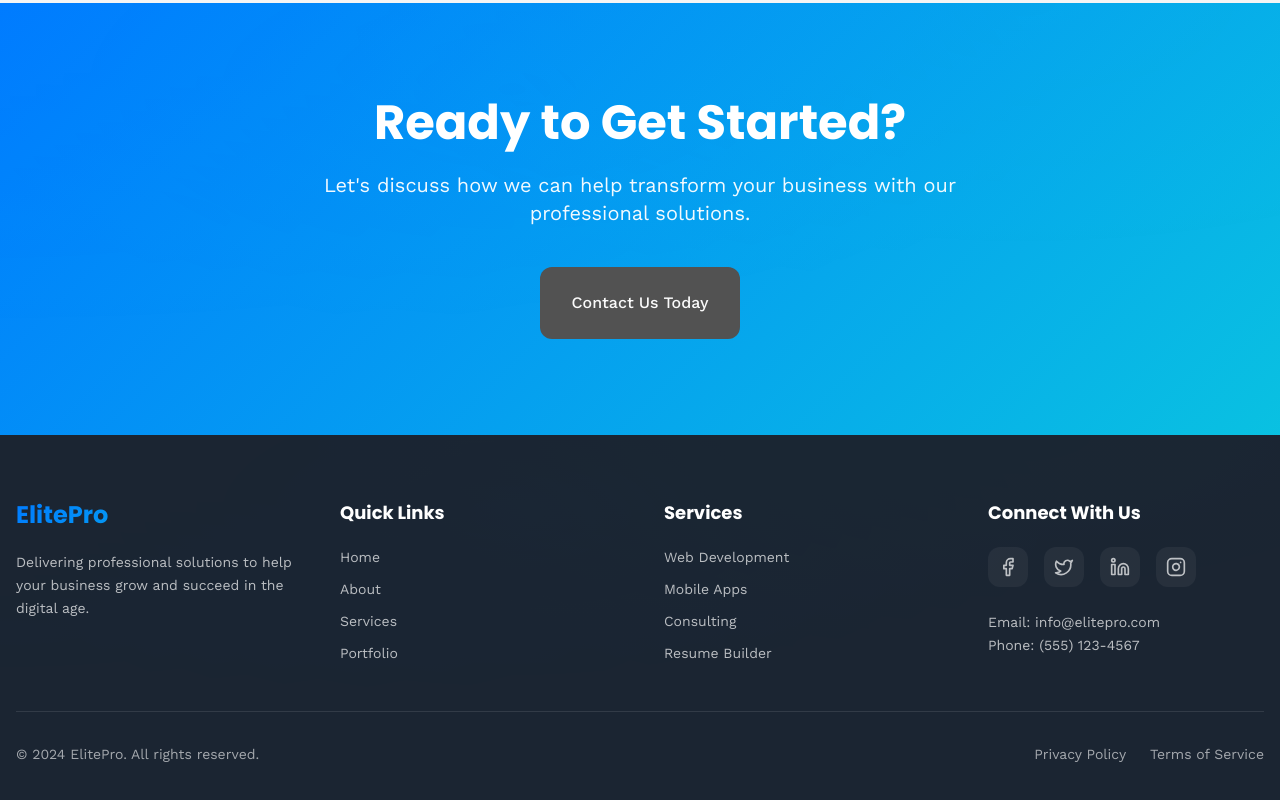
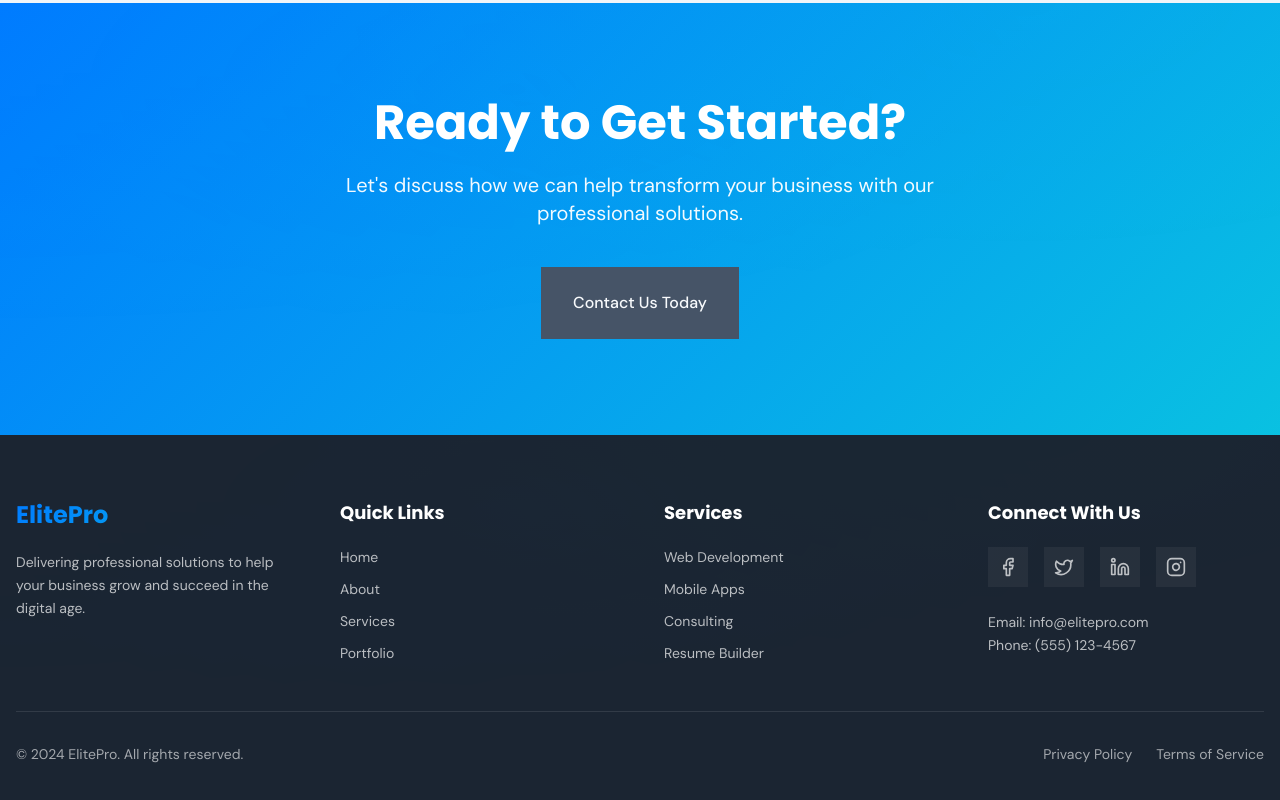
Before and after one commit to HusbanTech12/next-resume-wizard, a React (Vite) app: page / in a window 1280 px wide. Shown: the part 2536-3336 px from the top of the page. Built offline with nearby package versions, Linux system fonts and the light colour scheme; the HTML template or start-up script is replaced by a standard one.

Commit message:
Applied theme Obsidian
Applied theme in Lovable

```diff
--- a/src/index.css
+++ b/src/index.css
@@ -7,6 +7,8 @@
 @import url("https://fonts.googleapis.com/css2?family=Work+Sans:wght@400;500;600;700&display=swap");
 @import url("https://fonts.googleapis.com/css2?family=Lora:wght@400;500;600;700&display=swap");
 @import url("https://fonts.googleapis.com/css2?family=Inconsolata:wght@400;700&display=swap");
+@import url("https://fonts.googleapis.com/css2?family=DM+Sans:wght@400;500;600;700&display=swap");
+@import url("https://fonts.googleapis.com/css2?family=Crimson+Pro:wght@400;500;600;700&display=swap");
 @tailwind base;
 @tailwind components;
 @tailwind utilities;
@@ -17,35 +19,35 @@ All colors MUST be HSL.
 
 @layer base {
   :root {
-    --background: 0 0% 96%;
-    --foreground: 0 0% 9%;
+    --background: 209 40% 96%;
+    --foreground: 222 47% 11%;
 
-    --card: 0 0% 98%;
-    --card-foreground: 0 0% 9%;
+    --card: 210 40% 98%;
+    --card-foreground: 222 47% 11%;
 
-    --popover: 0 0% 89%;
-    --popover-foreground: 0 0% 9%;
+    --popover: 214 31% 91%;
+    --popover-foreground: 222 47% 11%;
 
-    --primary: 161 93% 30%;
-    --primary-foreground: 151 80% 95%;
+    --primary: 216 19% 26%;
+    --primary-foreground: 210 19% 98%;
 
-    --secondary: 0 0% 32%;
-    --secondary-foreground: 0 0% 98%;
+    --secondary: 215 19% 34%;
+    --secondary-foreground: 210 40% 98%;
 
-    --muted: 0 0% 63%;
-    --muted-foreground: 0 0% 9%;
+    --muted: 215 20% 65%;
+    --muted-foreground: 222 47% 11%;
 
-    --accent: 166 76% 96%;
-    --accent-foreground: 173 80% 40%;
+    --accent: 210 40% 98%;
+    --accent-foreground: 215 16% 46%;
 
     --destructive: 0 72% 50%;
     --destructive-foreground: 0 85% 97%;
 
-    --border: 0 0% 83%;
-    --input: 0 0% 83%;
-    --ring: 161 93% 30%;
+    --border: 212 26% 83%;
+    --input: 212 26% 83%;
+    --ring: 216 19% 26%;
 
-    --radius: 0.75rem;
+    --radius: 0rem;
 
     --navy: 213 30% 15%;
     --navy-light: 213 25% 25%;
@@ -60,22 +62,22 @@ All colors MUST be HSL.
     --shadow-glow-secondary: 0 0 24px hsl(189 92% 46% / 0.15);
     --transition-smooth: all 0.3s cubic-bezier(0.4, 0, 0.2, 1);
     --transition-bounce: all 0.4s cubic-bezier(0.68, -0.55, 0.265, 1.55);
-    --chart-1: 158 64% 51%;
-    --chart-2: 141 69% 58%;
-    --chart-3: 172 66% 50%;
-    --chart-4: 82 77% 55%;
-    --chart-5: 0 0% 45%;
-    --sidebar: 0 0% 98%;
-    --sidebar-foreground: 0 0% 9%;
-    --sidebar-primary: 161 93% 30%;
-    --sidebar-primary-foreground: 151 80% 95%;
-    --sidebar-accent: 0 0% 32%;
-    --sidebar-accent-foreground: 0 0% 98%;
-    --sidebar-border: 0 0% 83%;
-    --sidebar-ring: 161 93% 30%;
-    --font-sans: 'Work Sans', ui-sans-serif, system-ui, -apple-system, BlinkMacSystemFont, 'Segoe UI', Roboto, 'Helvetica Neue', Arial, 'Noto Sans', sans-serif;
-    --font-serif: 'Lora', ui-serif, Georgia, Cambria, 'Times New Roman', Times, serif;
-    --font-mono: 'Inconsolata', ui-monospace, SFMono-Regular, Menlo, Monaco, Consolas, 'Liberation Mono', 'Courier New', monospace;
+    --chart-1: 217 10% 64%;
+    --chart-2: 215 20% 65%;
+    --chart-3: 215 16% 46%;
+    --chart-4: 219 8% 46%;
+    --chart-5: 215 19% 34%;
+    --sidebar: 210 40% 98%;
+    --sidebar-foreground: 222 47% 11%;
+    --sidebar-primary: 216 19% 26%;
+    --sidebar-primary-foreground: 210 19% 98%;
+    --sidebar-accent: 215 19% 34%;
+    --sidebar-accent-foreground: 210 40% 98%;
+    --sidebar-border: 212 26% 83%;
+    --sidebar-ring: 216 19% 26%;
+    --font-sans: 'DM Sans', ui-sans-serif, system-ui, -apple-system, BlinkMacSystemFont, 'Segoe UI', Roboto, 'Helvetica Neue', Arial, 'Noto Sans', sans-serif;
+    --font-serif: 'Crimson Pro', ui-serif, Georgia, Cambria, 'Times New Roman', Times, serif;
+    --font-mono: 'SF Mono', ui-monospace, SFMono-Regular, Menlo, Monaco, Consolas, 'Liberation Mono', 'Courier New', monospace;
     --shadow-2xs: 0 1px 3px 0px hsl(0 0% 0% / 0.05);
     --shadow-xs: 0 1px 3px 0px hsl(0 0% 0% / 0.05);
     --shadow-sm: 0 1px 3px 0px hsl(0 0% 0% / 0.1), 0 1px 2px -1px hsl(0 0% 0% / 0.1);
@@ -89,33 +91,33 @@ All colors MUST be HSL.
   }
 
   .dark {
-    --background: 0 0% 9%;
-    --foreground: 0 0% 98%;
+    --background: 222 47% 11%;
+    --foreground: 210 40% 98%;
 
-    --card: 0 0% 14%;
-    --card-foreground: 0 0% 98%;
+    --card: 217 32% 17%;
+    --card-foreground: 210 40% 98%;
 
-    --popover: 0 0% 25%;
-    --popover-foreground: 0 0% 98%;
+    --popover: 215 24% 26%;
+    --popover-foreground: 210 40% 98%;
 
-    --primary: 158 64% 51%;
-    --primary-foreground: 165 91% 9%;
+    --primary: 212 26% 83%;
+    --primary-foreground: 228 84% 4%;
 
-    --secondary: 0 0% 45%;
-    --secondary-foreground: 0 0% 98%;
+    --secondary: 215 19% 34%;
+    --secondary-foreground: 210 40% 98%;
 
-    --muted: 0 0% 45%;
-    --muted-foreground: 0 0% 98%;
+    --muted: 215 16% 46%;
+    --muted-foreground: 210 40% 98%;
 
-    --accent: 178 84% 10%;
-    --accent-foreground: 172 66% 50%;
+    --accent: 228 84% 4%;
+    --accent-foreground: 215 20% 65%;
 
     --destructive: 0 84% 60%;
     --destructive-foreground: 0 85% 97%;
 
-    --border: 0 0% 32%;
-    --input: 0 0% 32%;
-    --ring: 158 64% 51%;
+    --border: 215 19% 34%;
+    --input: 215 19% 34%;
+    --ring: 212 26% 83%;
 
     --navy: 213 30% 95%;
     --navy-light: 213 25% 85%;
@@ -128,19 +130,19 @@ All colors MUST be HSL.
     --shadow-large: 0 12px 32px -4px hsl(0 0% 0% / 0.5);
     --shadow-glow: 0 0 24px hsl(211 100% 50% / 0.2);
     --shadow-glow-secondary: 0 0 24px hsl(189 92% 46% / 0.2);
-    --chart-1: 156 71% 66%;
-    --chart-2: 141 76% 73%;
-    --chart-3: 170 76% 64%;
-    --chart-4: 81 84% 67%;
-    --chart-5: 0 0% 45%;
-    --sidebar: 0 0% 14%;
-    --sidebar-foreground: 0 0% 98%;
-    --sidebar-primary: 158 64% 51%;
-    --sidebar-primary-foreground: 165 91% 9%;
-    --sidebar-accent: 172 66% 50%;
-    --sidebar-accent-foreground: 178 84% 10%;
-    --sidebar-border: 0 0% 32%;
-    --sidebar-ring: 158 64% 51%;
+    --chart-1: 215 12% 83%;
+    --chart-2: 212 26% 83%;
+    --chart-3: 215 20% 65%;
+    --chart-4: 217 10% 64%;
+    --chart-5: 215 16% 46%;
+    --sidebar: 217 32% 17%;
+    --sidebar-foreground: 210 40% 98%;
+    --sidebar-primary: 212 26% 83%;
+    --sidebar-primary-foreground: 228 84% 4%;
+    --sidebar-accent: 215 20% 65%;
+    --sidebar-accent-foreground: 228 84% 4%;
+    --sidebar-border: 215 19% 34%;
+    --sidebar-ring: 212 26% 83%;
     --shadow-2xs: 0 1px 3px 0px hsl(0 0% 0% / 0.05);
     --shadow-xs: 0 1px 3px 0px hsl(0 0% 0% / 0.05);
     --shadow-sm: 0 1px 3px 0px hsl(0 0% 0% / 0.1), 0 1px 2px -1px hsl(0 0% 0% / 0.1);
--- a/tailwind.config.ts
+++ b/tailwind.config.ts
@@ -15,7 +15,7 @@ export default {
   	extend: {
   		fontFamily: {
   			sans: [
-  				'Work Sans',
+  				'DM Sans',
   				'ui-sans-serif',
   				'system-ui',
   				'-apple-system',
@@ -33,7 +33,7 @@ export default {
   				'sans-serif'
   			],
   			serif: [
-  				'Lora',
+  				'Crimson Pro',
   				'ui-serif',
   				'Georgia',
   				'Cambria',
@@ -42,7 +42,7 @@ export default {
   				'serif'
   			],
   			mono: [
-  				'Inconsolata',
+  				'SF Mono',
   				'ui-monospace',
   				'SFMono-Regular',
   				'Menlo',
```
